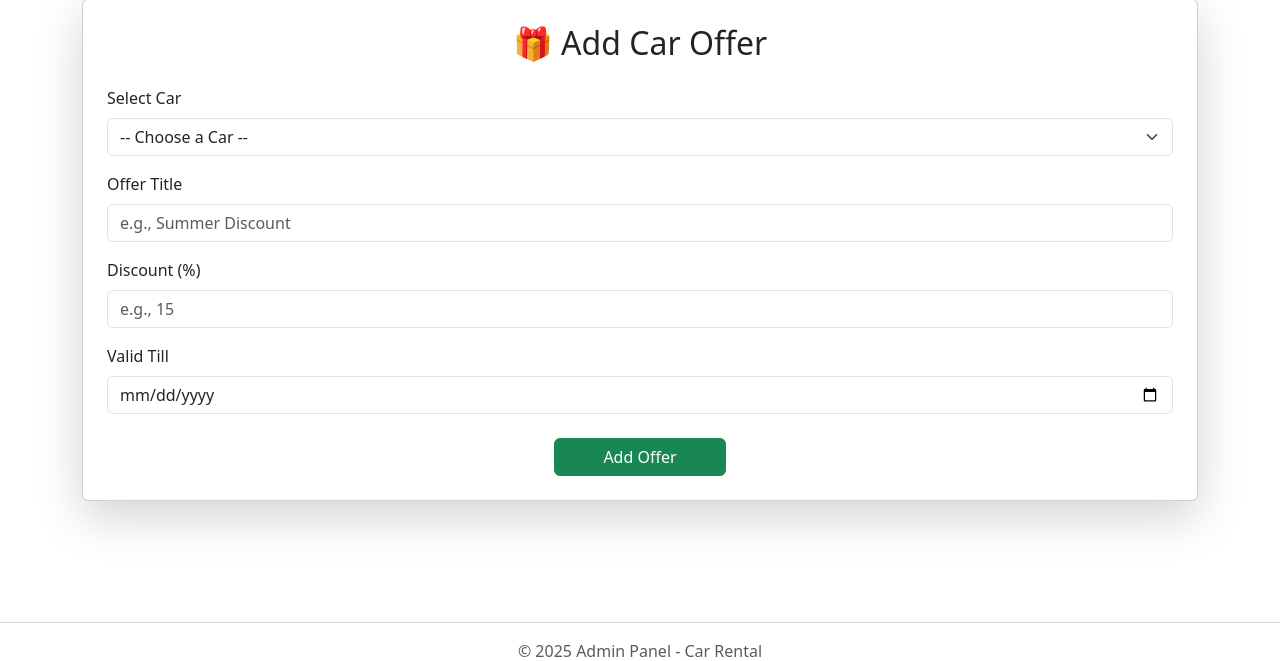
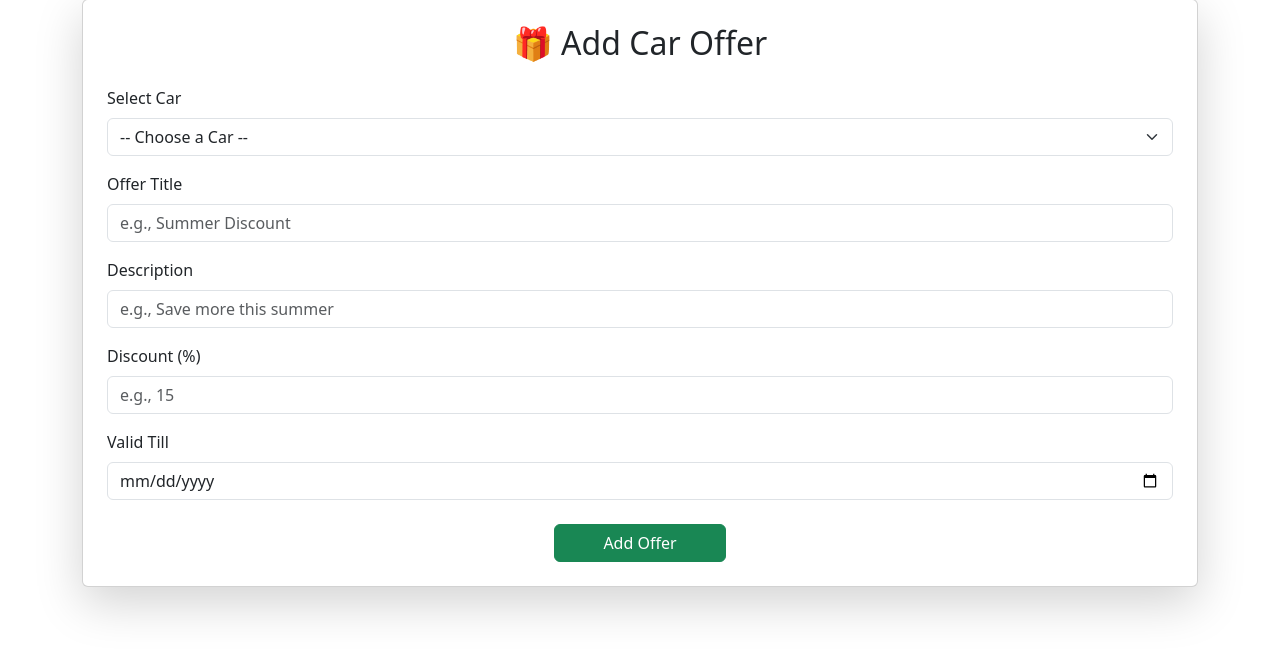
Before and after one commit to kiran2k5-ai/Car-Rental-Management, a PHP site: page /admin/add_offers.php in a window 1280 px wide. Shown: the part 105-766 px from the top of the page. Run offline with PHP 8.4, Linux system fonts and the light colour scheme; data comes from the database, SQL or seed files in the repository.

Commit message:
Initial commit

```diff
--- a/admin/add_offers.php
+++ b/admin/add_offers.php
@@ -10,12 +10,14 @@
 if ($_SERVER['REQUEST_METHOD'] === 'POST') {
     $car_id = (int)$_POST['car_id'];
     $title = trim($_POST['title']);
+    $description = trim($_POST['description']);
     $discount = (float)$_POST['discount'];
     $valid_till = $_POST['valid_till'];
 
     if ($car_id && $title && $discount && $valid_till) {
-        $stmt = $conn->prepare("INSERT INTO offers (car_id, title, discount_percent, valid_till) VALUES (?, ?, ?, ?)");
-        $stmt->bind_param("isds", $car_id, $title, $discount, $valid_till);
+        $stmt = $conn->prepare("INSERT INTO offers (title, description, discount_percentage, valid_until, car_id) VALUES (?, ?, ?, ?, ?)");
+        $stmt->bind_param("ssdsi", $title, $description, $discount, $valid_till, $car_id);
+
         if ($stmt->execute()) {
             $message = "✅ Offer added successfully!";
         } else {
@@ -53,6 +55,11 @@
             </div>
 
             <div class="mb-3">
+                <label for="description" class="form-label">Description</label>
+                <input type="text" name="description" id="description" class="form-control" placeholder="e.g., Save more this summer" required>
+            </div>
+
+            <div class="mb-3">
                 <label for="discount" class="form-label">Discount (%)</label>
                 <input type="number" step="0.01" name="discount" id="discount" class="form-control" placeholder="e.g., 15" required>
             </div>
```
